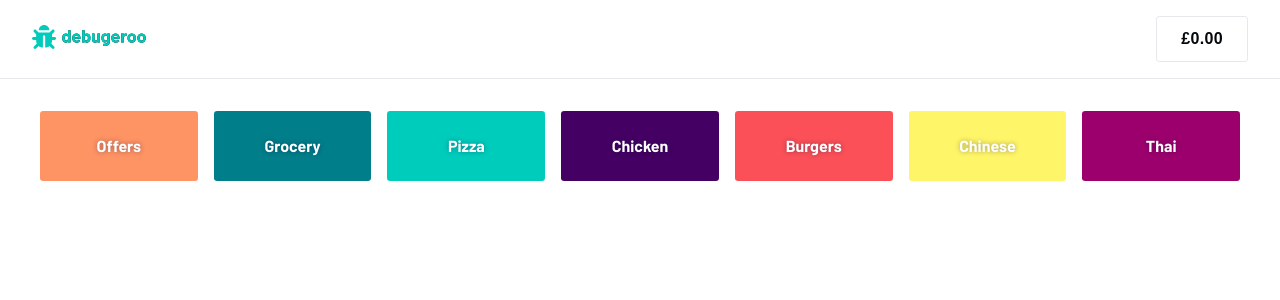
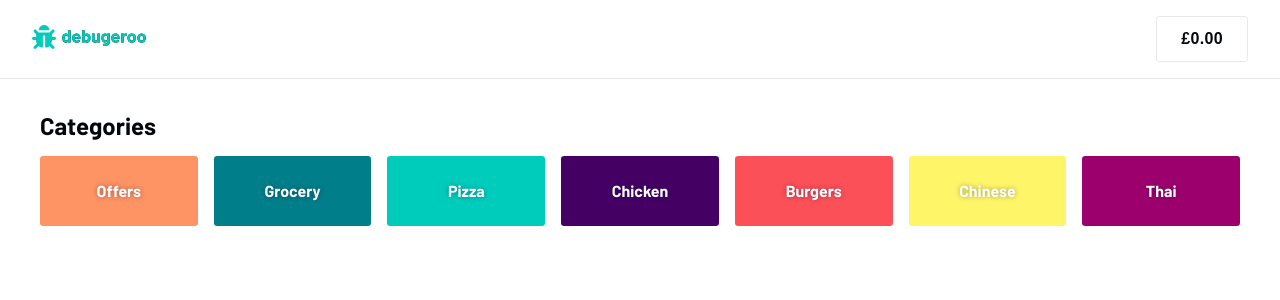
Before and after one commit to samogorm/debugeroo, a React (Create React App) app: page / in a window 1280 px wide. Shown: the top 300 px of the page. Built offline with nearby package versions, Linux system fonts and the light colour scheme.

Commit message:
Add Heading component

```diff
--- a/src/App.js
+++ b/src/App.js
@@ -7,6 +7,7 @@ import Category from './components/category/category';
 import { categories } from './data/data';
 
 import './app.scss';
+import Heading from './components/heading/heading';
 
 const App = () => (
   <div className="app">
@@ -16,6 +17,10 @@ const App = () => (
 
    <div className="app__body">
       <div className="app__categories">
+        <Heading
+          title="Categories"
+        />
+        <div className="app__category-list">
           { categories.map(({ colour, title }, index) => (
             <Category
               key={ `category-${index}` }
@@ -26,6 +31,7 @@ const App = () => (
         </div>
       </div>
    </div>
+  </div>
 );
 
 export default App;
--- a/src/app.scss
+++ b/src/app.scss
@@ -3,7 +3,7 @@
     padding: 2rem;
   }
 
-  &__categories {
+  &__category-list {
     display: flex;
     justify-content: space-evenly;
   }
--- /dev/null
+++ b/src/components/heading/heading.jsx
@@ -0,0 +1,20 @@
+import React from 'react';
+import PropTypes from 'prop-types';
+
+import './heading.scss';
+
+const Heading = ({ title, tag: TagName }) => (
+  <TagName className="heading">
+    { title }
+  </TagName>
+);
+
+Heading.defaultProps = {
+  tag: 'h2',
+};
+
+Heading.propTypes = {
+  title: PropTypes.string.isRequired,
+};
+
+export default Heading;
--- /dev/null
+++ b/src/components/heading/heading.scss
@@ -0,0 +1,6 @@
+@import './../../index.scss';
+
+.heading {
+  color: getColour(dark);
+  margin: 0 0.5rem 1rem 0.5rem;
+}
```
Lines whose indentation alone changed are shown as unchanged.
